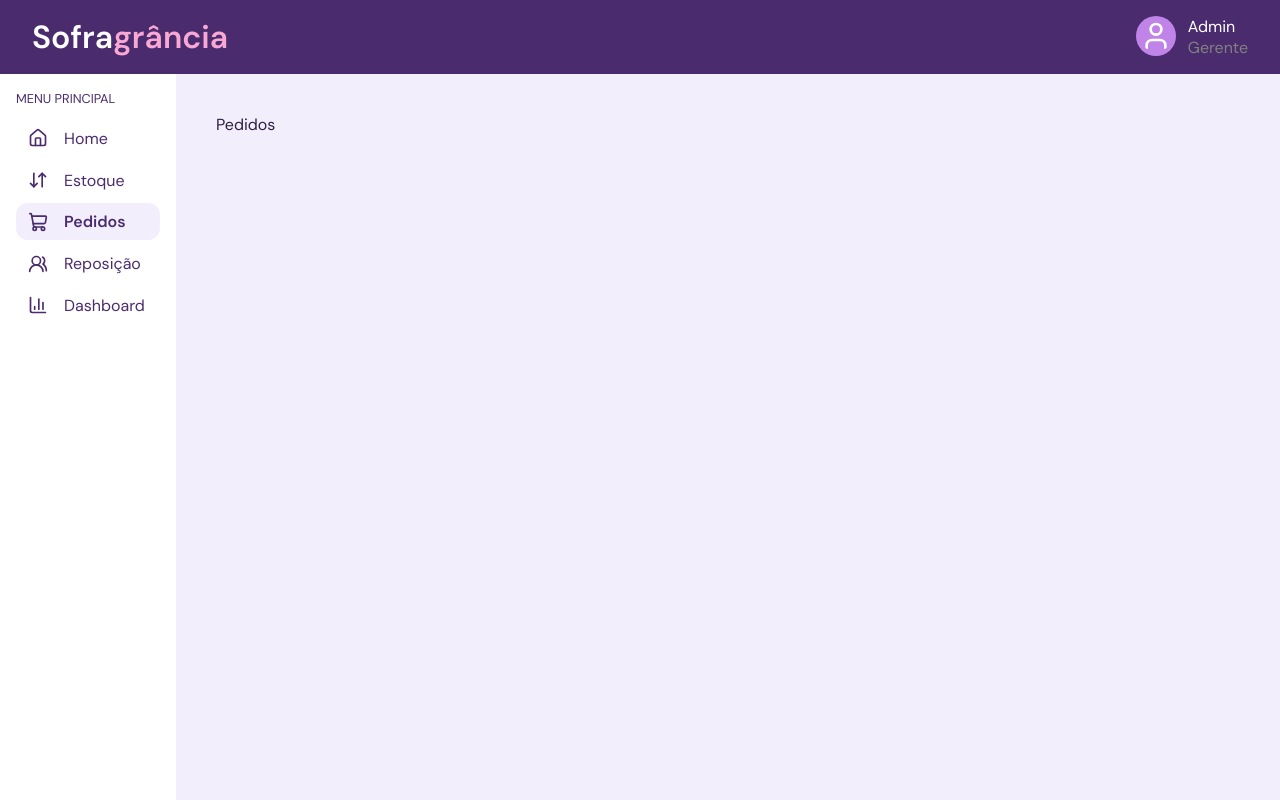
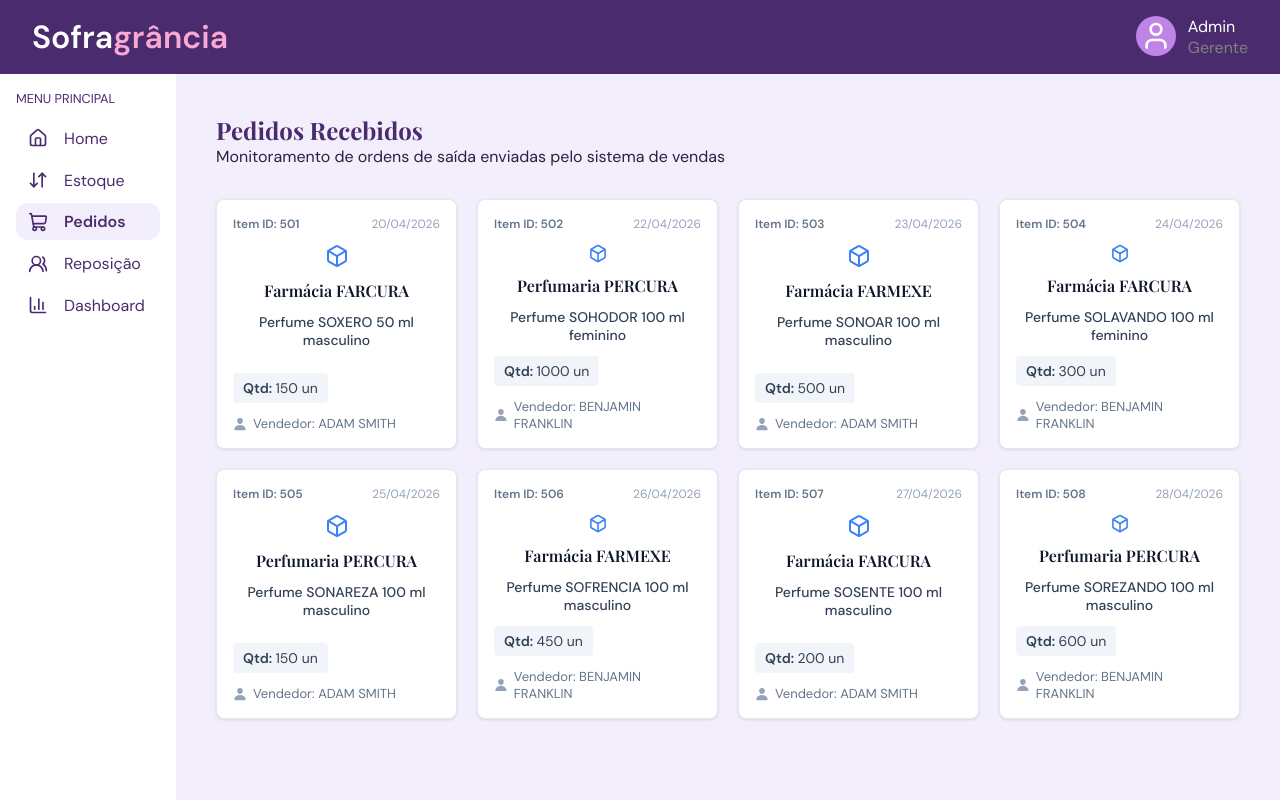
Before and after one commit to Odiiego/estoque, a React (Vite) app in the folder frontend/: page /pedidos in a window 1280 px wide. Built offline with nearby package versions, Linux system fonts and the light colour scheme.

Commit message:
feat: adiciona tela de pedidos

```diff
--- a/frontend/package.json
+++ b/frontend/package.json
@@ -14,6 +14,7 @@
     "react": "^19.2.6",
     "react-dom": "^19.2.6",
     "react-hook-form": "^7.77.0",
+    "react-icons": "^5.6.0",
     "react-router-dom": "^7.15.1"
   },
   "devDependencies": {
--- /dev/null
+++ b/frontend/src/components/pedidosCard/PedidosCard.module.scss
@@ -0,0 +1,79 @@
+.container {
+  background-color: #ffffff;
+  border: 1px solid #e2e8f0;
+  border-radius: 8px;
+  padding: 16px;
+  display: flex;
+  flex-direction: column;
+  gap: 12px;
+  position: relative;
+  box-shadow: 0 1px 3px rgba(0, 0, 0, 0.1);
+  height: 250px;
+  box-sizing: border-box;
+
+  svg {
+    font-size: 24px;
+    color: #3b82f6;
+    align-self: center;
+  }
+}
+
+.id {
+  font-size: 12px;
+  font-weight: 600;
+  color: #64748b;
+}
+
+.dataPedido {
+  position: absolute;
+  top: 16px;
+  right: 16px;
+  font-size: 12px;
+  color: #94a3b8;
+}
+
+.nome {
+  font-size: 16px;
+  font-weight: 600;
+  color: #0f172a;
+  margin: 0;
+  text-align: center;
+}
+
+.nomeProduto {
+  font-size: 14px;
+  font-weight: 500;
+  color: #334155;
+  margin: 0;
+  text-align: center;
+}
+
+.qtdPedida {
+  font-size: 14px;
+  color: #334155;
+  margin: 0;
+  background-color: #f1f5f9;
+  padding: 6px 10px;
+  border-radius: 4px;
+  display: inline-block;
+  align-self: flex-start;
+  margin-top: auto;
+
+  span {
+    font-weight: 600;
+  }
+}
+
+.vendedor {
+  font-size: 13px;
+  color: #64748b;
+  margin: 0;
+  display: flex;
+  align-items: center;
+  gap: 6px;
+
+  svg {
+    font-size: 14px;
+    color: #94a3b8;
+  }
+}
--- /dev/null
+++ b/frontend/src/components/pedidosCard/PedidosCard.tsx
@@ -0,0 +1,47 @@
+import styles from './PedidosCard.module.scss';
+import { FiBox } from 'react-icons/fi';
+import { IoPerson } from 'react-icons/io5';
+
+interface PedidosCardProps {
+  id: string;
+  numeroPedido: string;
+  data: string;
+  cliente: string;
+  nomeProduto: string;
+  quantidade: number;
+  vendedor: string;
+}
+
+export default function PedidosCard(props: PedidosCardProps) {
+  const dataFormatada = props.data.includes('-')
+    ? props.data.split('-').reverse().join('/')
+    : props.data;
+
+  return (
+    <>
+      <article className={styles.container}>
+        <span className={styles.id}>Item ID: {props.id}</span>
+
+        <span className={styles.dataPedido}>{dataFormatada}</span>
+
+        <FiBox />
+
+        <h3 className={styles.nome} title={`Cliente: ${props.cliente}`}>
+          {props.cliente}
+        </h3>
+
+        <p className={styles.nomeProduto}>{props.nomeProduto}</p>
+
+        <p className={styles.qtdPedida}>
+          <span>Qtd: </span>
+          {props.quantidade} un
+        </p>
+
+        <p className={styles.vendedor}>
+          <IoPerson />
+          Vendedor: {props.vendedor}
+        </p>
+      </article>
+    </>
+  );
+}
--- a/frontend/src/pages/Pedidos.tsx
+++ /dev/null
@@ -1,3 +0,0 @@
-export default function Pedidos() {
-  return <div>Pedidos</div>;
-}
--- a/frontend/src/pages/Pedidos/Pedidos.module.scss
+++ b/frontend/src/pages/Pedidos/Pedidos.module.scss
@@ -0,0 +1,14 @@
+.headerPedidos {
+  margin-bottom: 2rem;
+}
+
+.gridCards {
+  display: grid;
+  grid-template-columns: repeat(4, 1fr);
+  gap: 20px;
+  padding-bottom: 20px;
+  width: 100%;
+  align-items: start;
+
+  box-sizing: border-box;
+}
--- a/frontend/src/pages/Pedidos/Pedidos.tsx
+++ b/frontend/src/pages/Pedidos/Pedidos.tsx
@@ -1,5 +1,240 @@
+import PedidosCard from '../../components/pedidosCard/PedidosCard';
 import styles from './Pedidos.module.scss';
 
+const clientes = [
+  {
+    id: '1',
+    tx_nomefantasia: 'Farmácia FARCURA',
+    tx_razaosocial: 'FARCURA LTDA',
+  },
+  {
+    id: '2',
+    tx_nomefantasia: 'Perfumaria PERCURA',
+    tx_razaosocial: 'PERCURA DISTRIBUIDORA',
+  },
+  {
+    id: '3',
+    tx_nomefantasia: 'Farmácia FARMEXE',
+    tx_razaosocial: 'FARMEXE DROGARIAS',
+  },
+];
+
+const vendedores = [
+  { id: '10', tx_nome: 'ADAM SMITH' },
+  { id: '11', tx_nome: 'BENJAMIN FRANKLIN' },
+];
+
+const pedidos = [
+  {
+    id: '1001',
+    Cliente_id: '1',
+    Vendedor_id: '10',
+    pedido: 'PV-00215',
+    dt_datapedido: '2026-04-20',
+  },
+  {
+    id: '1002',
+    Cliente_id: '2',
+    Vendedor_id: '11',
+    pedido: 'PV-00216',
+    dt_datapedido: '2026-04-22',
+  },
+  {
+    id: '1003',
+    Cliente_id: '3',
+    Vendedor_id: '10',
+    pedido: 'PV-00217',
+    dt_datapedido: '2026-04-23',
+  },
+  {
+    id: '1004',
+    Cliente_id: '1',
+    Vendedor_id: '11',
+    pedido: 'PV-00218',
+    dt_datapedido: '2026-04-24',
+  },
+  {
+    id: '1005',
+    Cliente_id: '2',
+    Vendedor_id: '10',
+    pedido: 'PV-00219',
+    dt_datapedido: '2026-04-25',
+  },
+  {
+    id: '1006',
+    Cliente_id: '3',
+    Vendedor_id: '11',
+    pedido: 'PV-00220',
+    dt_datapedido: '2026-04-26',
+  },
+  {
+    id: '1007',
+    Cliente_id: '1',
+    Vendedor_id: '10',
+    pedido: 'PV-00221',
+    dt_datapedido: '2026-04-27',
+  },
+  {
+    id: '1008',
+    Cliente_id: '2',
+    Vendedor_id: '11',
+    pedido: 'PV-00222',
+    dt_datapedido: '2026-04-28',
+  },
+];
+
+const itensPedido = [
+  {
+    id: '501',
+    Pedido_id: '1001',
+    Produto_id: '200',
+    nr_quantidade: 150,
+  },
+  {
+    id: '502',
+    Pedido_id: '1002',
+    Produto_id: '115',
+    nr_quantidade: 1000,
+  },
+  {
+    id: '503',
+    Pedido_id: '1003',
+    Produto_id: '140',
+    nr_quantidade: 500,
+  },
+  {
+    id: '504',
+    Pedido_id: '1004',
+    Produto_id: '125',
+    nr_quantidade: 300,
+  },
+  {
+    id: '505',
+    Pedido_id: '1005',
+    Produto_id: '130',
+    nr_quantidade: 150,
+  },
+  {
+    id: '506',
+    Pedido_id: '1006',
+    Produto_id: '150',
+    nr_quantidade: 450,
+  },
+  {
+    id: '507',
+    Pedido_id: '1007',
+    Produto_id: '160',
+    nr_quantidade: 200,
+  },
+  {
+    id: '508',
+    Pedido_id: '1008',
+    Produto_id: '170',
+    nr_quantidade: 600,
+  },
+];
+
+const produtos = [
+  {
+    id: '115',
+    codigo: '115',
+    tx_descrição: 'Perfume SOHODOR 100 ml feminino',
+    custoUnitario: 57.5,
+  },
+  {
+    id: '125',
+    codigo: '125',
+    tx_descrição: 'Perfume SOLAVANDO 100 ml feminino',
+    custoUnitario: 62.5,
+  },
+  {
+    id: '130',
+    codigo: '130',
+    tx_descrição: 'Perfume SONAREZA 100 ml masculino',
+    custoUnitario: 65.0,
+  },
+  {
+    id: '140',
+    codigo: '140',
+    tx_descrição: 'Perfume SONOAR 100 ml masculino',
+    custoUnitario: 70.0,
+  },
+  {
+    id: '150',
+    codigo: '150',
+    tx_descrição: 'Perfume SOFRENCIA 100 ml masculino',
+    custoUnitario: 75.0,
+  },
+  {
+    id: '160',
+    codigo: '160',
+    tx_descrição: 'Perfume SOSENTE 100 ml masculino',
+    custoUnitario: 80.0,
+  },
+  {
+    id: '170',
+    codigo: '170',
+    tx_descrição: 'Perfume SOREZANDO 100 ml masculino',
+    custoUnitario: 85.0,
+  },
+  {
+    id: '200',
+    codigo: '200',
+    tx_descrição: 'Perfume SOXERO 50 ml masculino',
+    custoUnitario: 100.0,
+  },
+];
+
 export default function Pedidos() {
-  return <>Pedidos</>;
+  return (
+    <>
+      <section className={styles.headerPedidos}>
+        <div>
+          <h1>Pedidos Recebidos</h1>
+          <p>
+            Monitoramento de ordens de saída enviadas pelo sistema de vendas
+          </p>
+        </div>
+      </section>
+
+      <section className={styles.containerCards}>
+        <div className={styles.gridCards}>
+          {itensPedido.map((item) => {
+            const pedidoPai = pedidos.find((p) => p.id === item.Pedido_id);
+
+            const produtoCorrespondente = produtos.find(
+              (p) => p.id === item.Produto_id
+            );
+
+            const clienteCorrespondente = clientes.find(
+              (c) => c.id === pedidoPai?.Cliente_id
+            );
+
+            const vendedorCorrespondente = vendedores.find(
+              (v) => v.id === pedidoPai?.Vendedor_id
+            );
+
+            return (
+              <PedidosCard
+                key={item.id}
+                id={item.id}
+                numeroPedido={pedidoPai?.pedido ?? 'N/A'}
+                data={pedidoPai?.dt_datapedido ?? '00/00/0000'}
+                cliente={
+                  clienteCorrespondente?.tx_nomefantasia ??
+                  'Cliente não encontrado'
+                }
+                nomeProduto={
+                  produtoCorrespondente?.tx_descrição ??
+                  'Produto não identificado'
+                }
+                quantidade={item.nr_quantidade}
+                vendedor={vendedorCorrespondente?.tx_nome ?? 'Sistema'}
+              />
+            );
+          })}
+        </div>
+      </section>
+    </>
+  );
 }
--- a/frontend/src/pages/Reposicao.tsx
+++ /dev/null
@@ -1,3 +0,0 @@
-export default function Reposicao() {
-  return <div>Reposicao</div>;
-}
```
Also changed, not shown: frontend/src/components/HolyGrail/HolyGrail.tsx (+5 -5 lines), frontend/src/pages/Reposicao/Reposicao.tsx (+38 -38 lines), 1 other file (tests, documents, lock files or other folders).
